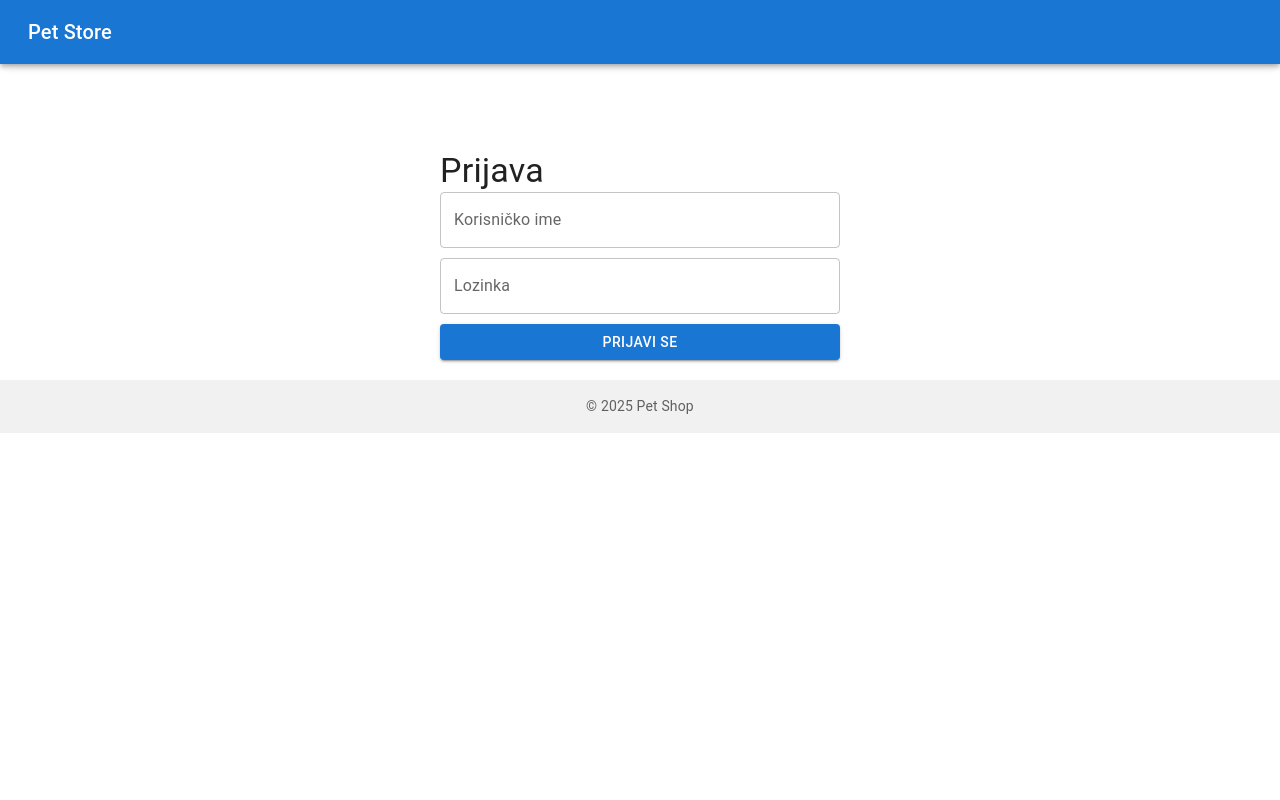
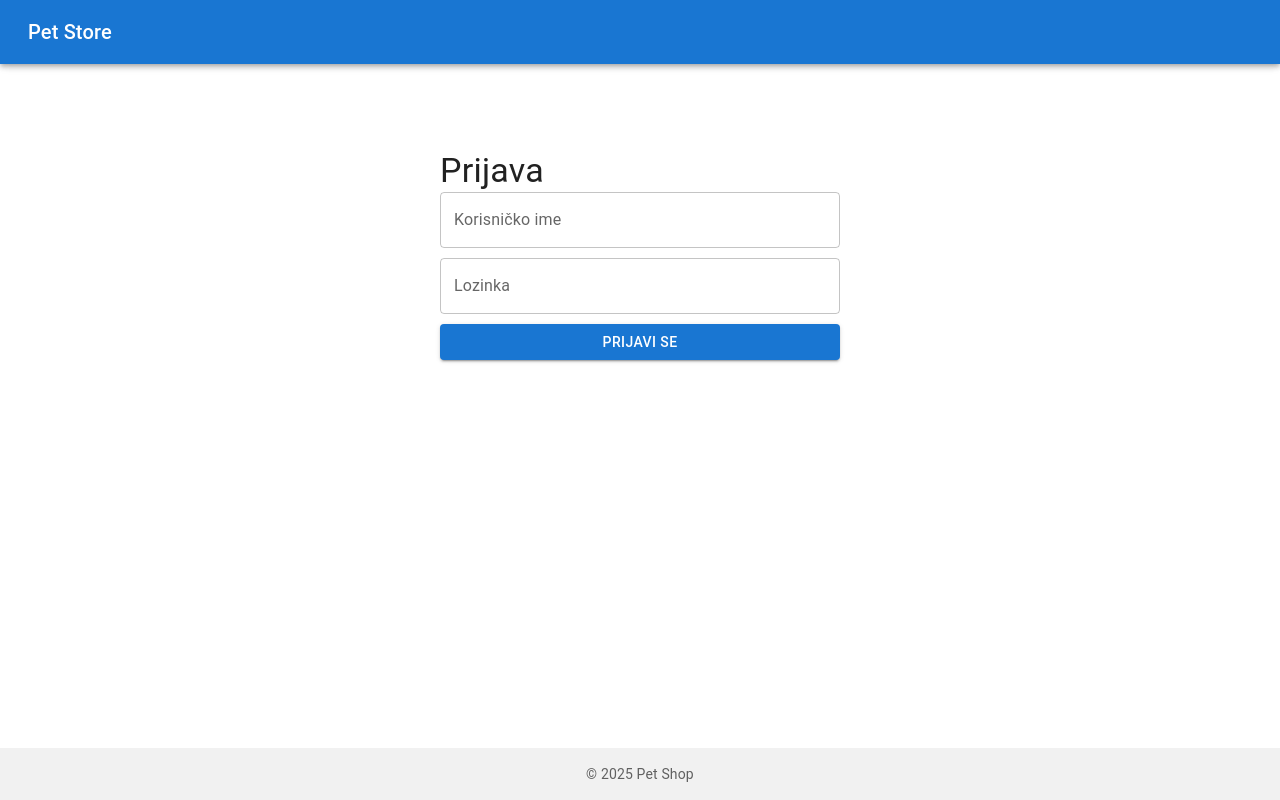
Before and after one commit to stefanmih/pet-store, a React (Create React App) app: page /login in a window 1280 px wide. Built offline with nearby package versions, Linux system fonts and the light colour scheme.

Commit message:
style edit

```diff
--- a/src/App.jsx
+++ b/src/App.jsx
@@ -15,6 +15,7 @@ import SearchResults from './components/SearchResults';
 import LoginPage from './components/LoginPage';
 import PetDetails from './components/PetDetails';
 import ReviewPage from './components/ReviewPage';
+import Footer from './components/Footer';
 
 const App = () => {
   const [open, setOpen] = useState(false);
@@ -130,9 +131,11 @@ const App = () => {
         sx={{
           flexGrow: 1,
           marginTop: '50px',
+          marginBottom: '50px',
           marginLeft: open ? 0 : 0, // Ovaj deo neće pomeriti sadržaj
           padding: '20px',
           transition: 'none', // Nema animacije za sadržaj
+          position: "relative"
         }}
       >
         <main>
@@ -147,6 +150,7 @@ const App = () => {
           </Routes>
         </main>
       </Box>
+      <Footer />
     </div>
   );
 };
--- a/src/components/Footer.jsx
+++ b/src/components/Footer.jsx
@@ -3,7 +3,19 @@ import { Box, Typography } from "@mui/material";
 
 const Footer = () => {
   return (
-    <Box sx={{ padding: 2, textAlign: "center", backgroundColor: "#f1f1f1" }}>
+    <Box
+      sx={{
+        textAlign: "center",
+        backgroundColor: "#f1f1f1",
+        padding: "16px",
+        width: "100%",
+        position: "fixed",
+        verticalAlign: "bottom",
+        bottom: "0",
+        marginTop: "20px",
+        marginBottom: "0px"
+      }}
+    >
       <Typography variant="body2" color="textSecondary">
         &copy; 2025 Pet Shop
       </Typography>
--- a/src/components/ReviewPage.jsx
+++ b/src/components/ReviewPage.jsx
@@ -68,7 +68,7 @@ const ReviewPage = () => {
   }
 
   return (
-    <Box sx={{ padding: 2 }}>
+    <Box sx={{ padding: 2}}>
       <Typography variant="h5" gutterBottom>
         Oceni ljubimca: {pet.name}
       </Typography>
--- a/src/index.js
+++ b/src/index.js
@@ -6,7 +6,6 @@ import App from './App'; // Tvoj glavni App komponenta
 import { CartProvider } from './components/CartContext';
 import { NotificationProvider } from './components/NotificationProvider';
 import { initializeLocalStorage } from './data/LocalStorageManagement';
-import Footer from './components/Footer';
 
 const root = ReactDOM.createRoot(document.getElementById('root')); // Kreira root za React 18+
 initializeLocalStorage();
@@ -16,7 +15,6 @@ root.render(
       <BrowserRouter>
         <NotificationProvider>
           <App />
-          <Footer />
         </NotificationProvider>
       </BrowserRouter>
     </CartProvider>
```
Also changed, not shown: src/components/DataProvider.jsx (added, +52 -0 lines).
